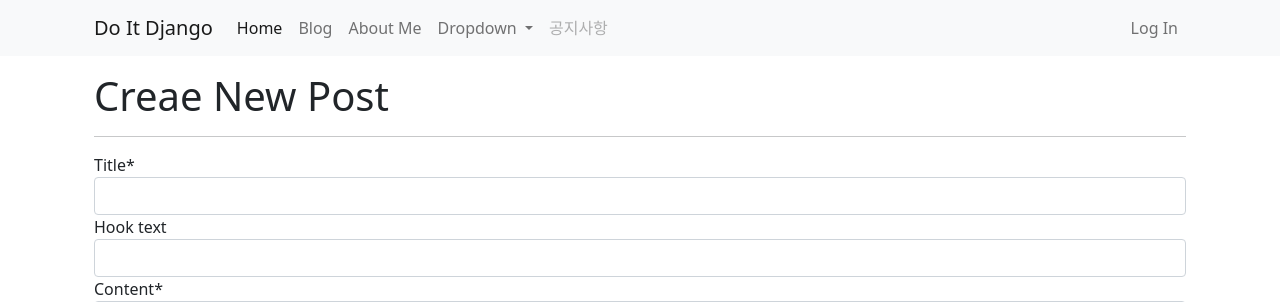
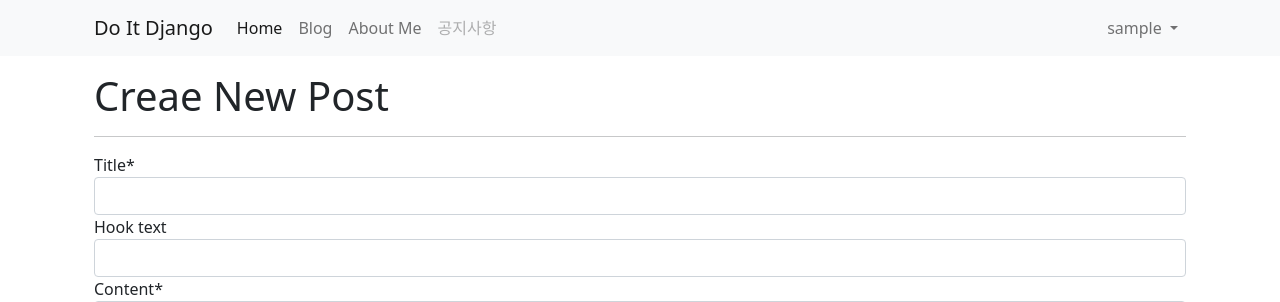
Before and after one commit to cheolseong-son/django_a_to_z, a Django app: page /blog/create_post/ in a window 1280 px wide. Shown: the top 302 px of the page. Run offline with Django 4.2, Linux system fonts and the light colour scheme; the visitor is signed in with stand-in values (Sample User, id 1); data that the repository does not hold is empty; some libraries are stand-ins or nearby versions.

Commit message:
구글 로그인 기능 추가하기

```diff
--- a/blog/models.py
+++ b/blog/models.py
@@ -1,6 +1,8 @@
 from django.db import models
 from django.contrib.auth.models import User
+from markdownx.models import MarkdownxField
 import os
+
 
 # 데이터베이스에 반영하기 위해서 python manage.py makemigrations --> python manage.py migrate
 # No changes detected 는 프로젝트 폴더의 settings.py에 등록이 되어있지 않은 상태
--- a/blog/templates/blog/navbar.html
+++ b/blog/templates/blog/navbar.html
@@ -1,3 +1,5 @@
+{% load socialaccount %}
+
 <nav class="navbar navbar-expand-lg navbar-light bg-light">
     <div class="container">
         <a class="navbar-brand" href="/">Do It Django</a>
@@ -17,20 +19,7 @@
                 <li class="nav-item">
                     <a class="nav-link" href="/about_me/">About Me</a>
                 </li>
-                <li class="nav-item dropdown">
-                    <a class="nav-link dropdown-toggle" href="#" id="navbarDropdown" role="button"
-                        data-bs-toggle="dropdown" aria-expanded="false">
-                        Dropdown
-                    </a>
-                    <ul class="dropdown-menu" aria-labelledby="navbarDropdown">
-                        <li><a class="dropdown-item" href="#">Action</a></li>
-                        <li><a class="dropdown-item" href="#">Another action</a></li>
-                        <li>
-                            <hr class="dropdown-divider">
-                        </li>
-                        <li><a class="dropdown-item" href="#">Something else here</a></li>
-                    </ul>
-                </li>
+
                 <li class="nav-item">
                     <a class="nav-link disabled">공지사항</a>
                 </li>
@@ -40,9 +29,21 @@
           <button class="btn btn-outline-success" type="submit">Search</button>
         </form> -->
             <ul class="navbar-nav ml-auto">
+                {% if user.is_authenticated %}
+                <li class="nav-item dropdown">
+                    <a class="nav-link dropdown-toggle" href="#" id="navbarDropdown" role="button"
+                        data-bs-toggle="dropdown" aria-expanded="false">
+                        {{ user.username }}
+                    </a>
+                    <div class="dropdown-menu" aria-labelledby="navbaDropdownMenuLink">
+                        <a class="dropdown-item" href="/account/logout/">Log Out</a>
+                    </div>
+                </li>
+                {% else %}
                 <li class="nav-item">
                     <a class="nav-link" href="#" data-bs-toggle="modal" data-bs-target="#loginModal">Log In</a>
                 </li>
+                {% endif %}
 
             </ul>
         </div>
@@ -53,17 +54,18 @@
     <div class="modal-dialog">
         <div class="modal-content">
             <div class="modal-header">
-                <h5 class="modal-title" id="loginModalLabel"><i class="fa-thin fa-arrow-right-to-bracket"></i>&nbsp Log In</h5>
+                <h5 class="modal-title" id="loginModalLabel"><i class="fa-solid fa-right-to-bracket"></i>&nbsp Log In</h5>
                 <button type="button" class="btn-close" data-bs-dismiss="modal" aria-label="Close"></button>
             </div>
             <div class="modal-body">
                 <div class="row">
                     <div class="col-md-6">
-                        <button type="button" class="btn btn-outline-dark btn-block btn-sm"><i class="fa-brands fa-google"></i>&nbsp&nbsp Log in with Google</button>
-                        <button type="button" class="btn btn-outline-dark btn-block btn-sm"><i class="fa-thin fa-envelope"></i>&nbsp&nbsp Log in with E-mail</button>
+                        <!-- 로그인 버튼-->
+                        <a role="button" type="button" class="btn btn-outline-dark btn-block btn-sm" href="{% provider_login_url 'google' %}"><i class="fa-brands fa-google"></i>&nbsp&nbsp Log in with Google</a>
+                        <a role="button" type="button" class="btn btn-outline-dark btn-block btn-sm" href="/accounts/login/"><i class="fa-solid fa-envelope"></i>&nbsp&nbsp Log in with E-mail</a>
                     </div>
                     <div class="col-md-6">
-                        <button type="button" class="btn btn-outline-dark btn-block btn-sm"><i class="fa-thin fa-envelope"></i>&nbsp&nbsp Sign Up with E-mail</button>
+                        <a role="button" type="button" class="btn btn-outline-dark btn-block btn-sm" href="accounts/signup/"><i class="fa-solid fa-envelope"></i>&nbsp&nbsp Sign Up with E-mail</a>
                     </div>
                 </div>
             </div>
--- a/blog/urls.py
+++ b/blog/urls.py
@@ -6,6 +6,7 @@ urlpatterns = [
     # path('search/<str:q>/', views.PostSearch.as_view()),
     # path('delete_comment/<int:pk>/', views.delete_comment),
     # path('update_comment/<int:pk>/', views.CommentUpdate.as_view()),
+
     path('update_post/<int:pk>/', views.PostUpdate.as_view()),
     path('create_post/', views.PostCreate.as_view()),
     path('tag/<str:slug>/', views.tag_page),
--- a/do_it_django_prj/urls.py
+++ b/do_it_django_prj/urls.py
@@ -15,6 +15,7 @@ Including another URLconf
 """
 from django.contrib import admin
 from django.urls import path, include
+
 from django.conf import settings
 from django.conf.urls.static import static
 
@@ -23,6 +24,7 @@ urlpatterns = [
     path('blog/', include('blog.urls')),
     path('admin/', admin.site.urls),
     path('', include('single_pages.urls')),
+    path('account/', include('allauth.urls')),
 ]
 
 urlpatterns += static(settings.MEDIA_URL, document_root=settings.MEDIA_ROOT)
```
Also changed, not shown: do_it_django_prj/settings.py (+29 -7 lines).
